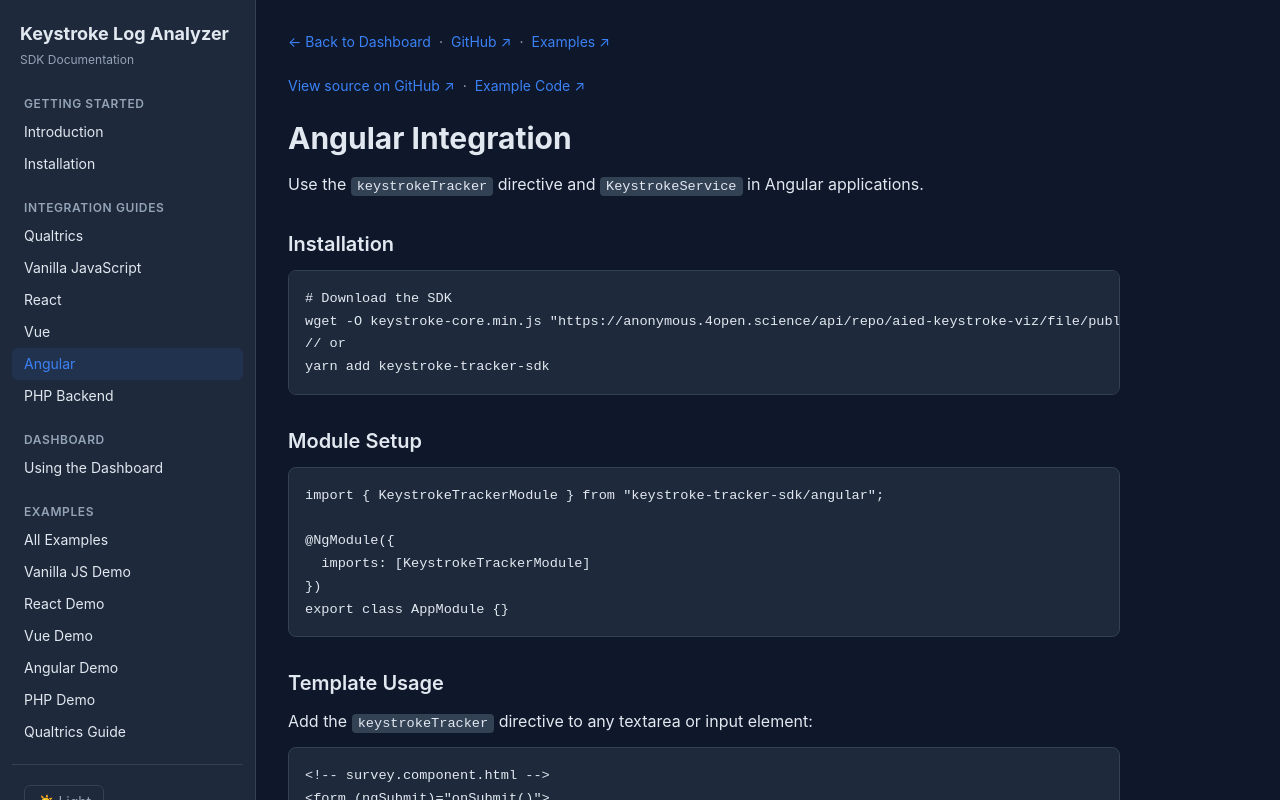
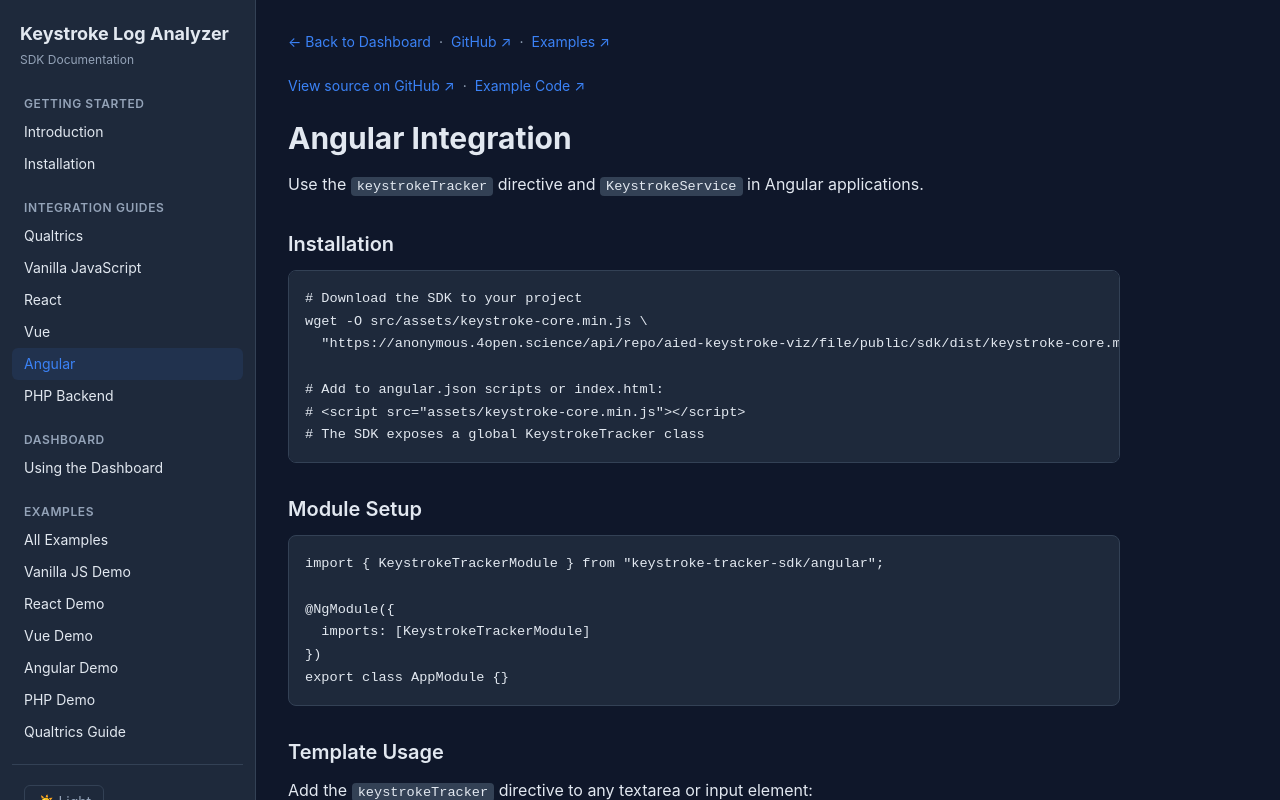
Before and after one commit to EasonC13-agent/aied-keystroke-viz, a Next.js app: page /docs/angular in a window 1280 px wide. Shown: the top 800 px of the page. Built offline with nearby package versions, Linux system fonts and the light colour scheme.

Commit message:
fix: install guides now show correct download paths for each framework (public/, src/assets/)

```diff
--- a/src/app/docs/angular/page.tsx
+++ b/src/app/docs/angular/page.tsx
@@ -13,10 +13,13 @@ export default function AngularPage() {
       <p className="mb-6">Use the <code>keystrokeTracker</code> directive and <code>KeystrokeService</code> in Angular applications.</p>
 
       <h2 className="text-xl font-semibold mt-8 mb-3">Installation</h2>
-      <pre className="mb-6"><code>{`# Download the SDK
-wget -O keystroke-core.min.js "https://anonymous.4open.science/api/repo/aied-keystroke-viz/file/public/sdk/dist/keystroke-core.min.js"
-// or
-yarn add keystroke-tracker-sdk`}</code></pre>
+      <pre className="mb-6"><code>{`# Download the SDK to your project
+wget -O src/assets/keystroke-core.min.js \\
+  "https://anonymous.4open.science/api/repo/aied-keystroke-viz/file/public/sdk/dist/keystroke-core.min.js"
+
+# Add to angular.json scripts or index.html:
+# <script src="assets/keystroke-core.min.js"></script>
+# The SDK exposes a global KeystrokeTracker class`}</code></pre>
 
       <h2 className="text-xl font-semibold mt-8 mb-3">Module Setup</h2>
       <pre className="mb-6"><code>{`import { KeystrokeTrackerModule } from "keystroke-tracker-sdk/angular";
--- a/src/app/docs/react/page.tsx
+++ b/src/app/docs/react/page.tsx
@@ -13,10 +13,13 @@ export default function ReactPage() {
       <p className="mb-6">Use the <code>useKeystrokeTracker</code> hook in React components.</p>
 
       <h2 className="text-xl font-semibold mt-8 mb-3">Installation</h2>
-      <pre className="mb-6"><code>{`# Download the SDK
-wget -O keystroke-core.min.js "https://anonymous.4open.science/api/repo/aied-keystroke-viz/file/public/sdk/dist/keystroke-core.min.js"
-// or
-yarn add keystroke-tracker-sdk`}</code></pre>
+      <pre className="mb-6"><code>{`# Step 1: Download the SDK to your project's public directory
+wget -O public/keystroke-core.min.js "https://anonymous.4open.science/api/repo/aied-keystroke-viz/file/public/sdk/dist/keystroke-core.min.js"
+
+# Step 2: Include in your HTML (e.g., public/index.html for CRA, or app/layout.tsx for Next.js)
+# <script src="/keystroke-core.min.js"></script>
+
+# The SDK exposes a global KeystrokeTracker class`}</code></pre>
 
       <p className="mb-6">
         Or use the direct download from the{" "}
@@ -24,7 +27,9 @@ yarn add keystroke-tracker-sdk`}</code></pre>
       </p>
 
       <h2 className="text-xl font-semibold mt-8 mb-3">Usage</h2>
-      <pre className="mb-6"><code>{`import { useKeystrokeTracker } from "keystroke-tracker-sdk/react";
+      <pre className="mb-6"><code>{`// After loading keystroke-core.min.js via <script> tag,
+// the global KeystrokeTracker class is available.
+// Create a simple React hook wrapper:
 
 function SurveyQuestion({ qid, label }) {
   const { ref, getData } = useKeystrokeTracker(qid);
@@ -89,7 +94,9 @@ function Survey() {
 
       <h2 className="text-xl font-semibold mt-8 mb-3">Live Stats Example</h2>
       <p className="mb-3">Show real-time keystroke counts while the user types:</p>
-      <pre className="mb-6"><code>{`import { useKeystrokeTracker } from "keystroke-tracker-sdk/react";
+      <pre className="mb-6"><code>{`// After loading keystroke-core.min.js via <script> tag,
+// the global KeystrokeTracker class is available.
+// Create a simple React hook wrapper:
 import { useState, useEffect } from "react";
 
 function TrackedTextarea({ qid }) {
--- a/src/app/docs/vanilla-js/page.tsx
+++ b/src/app/docs/vanilla-js/page.tsx
@@ -14,7 +14,7 @@ export default function VanillaJsPage() {
 
       <h2 className="text-xl font-semibold mt-8 mb-3">Installation</h2>
       <pre className="mb-6"><code>{`// Option 1: Script tag
-<script src="keystroke-tracker.min.js"></script>
+<script src="keystroke-core.min.js"></script>
 
 // Option 2: ES module
 import { KeystrokeTracker } from "./keystroke-tracker.js";`}</code></pre>
@@ -77,7 +77,7 @@ tracker.on("copy", (qid, copiedText) => {
       <pre className="mb-6"><code>{`<!DOCTYPE html>
 <html>
 <head>
-  <script src="keystroke-tracker.min.js"></script>
+  <script src="keystroke-core.min.js"></script>
 </head>
 <body>
   <form id="survey">
--- a/src/app/docs/vue/page.tsx
+++ b/src/app/docs/vue/page.tsx
@@ -13,10 +13,13 @@ export default function VuePage() {
       <p className="mb-6">Use the <code>useKeystrokeTracker</code> composable in Vue 3 components.</p>
 
       <h2 className="text-xl font-semibold mt-8 mb-3">Installation</h2>
-      <pre className="mb-6"><code>{`# Download the SDK
-wget -O keystroke-core.min.js "https://anonymous.4open.science/api/repo/aied-keystroke-viz/file/public/sdk/dist/keystroke-core.min.js"
-// or
-yarn add keystroke-tracker-sdk`}</code></pre>
+      <pre className="mb-6"><code>{`# Download the SDK to your project
+wget -O public/keystroke-core.min.js \\
+  "https://anonymous.4open.science/api/repo/aied-keystroke-viz/file/public/sdk/dist/keystroke-core.min.js"
+
+# Include in your index.html:
+# <script src="/keystroke-core.min.js"></script>
+# The SDK exposes a global KeystrokeTracker class`}</code></pre>
 
       <h2 className="text-xl font-semibold mt-8 mb-3">Basic Usage</h2>
       <pre className="mb-6"><code>{`<template>
```
